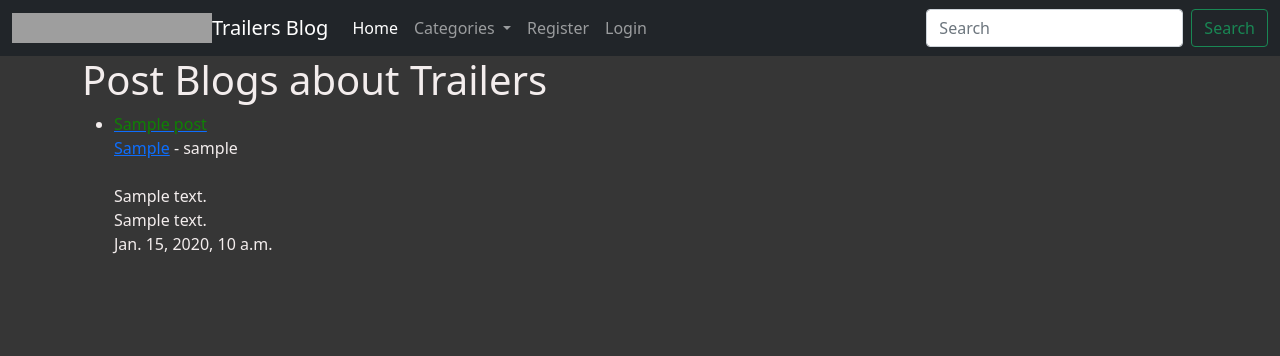
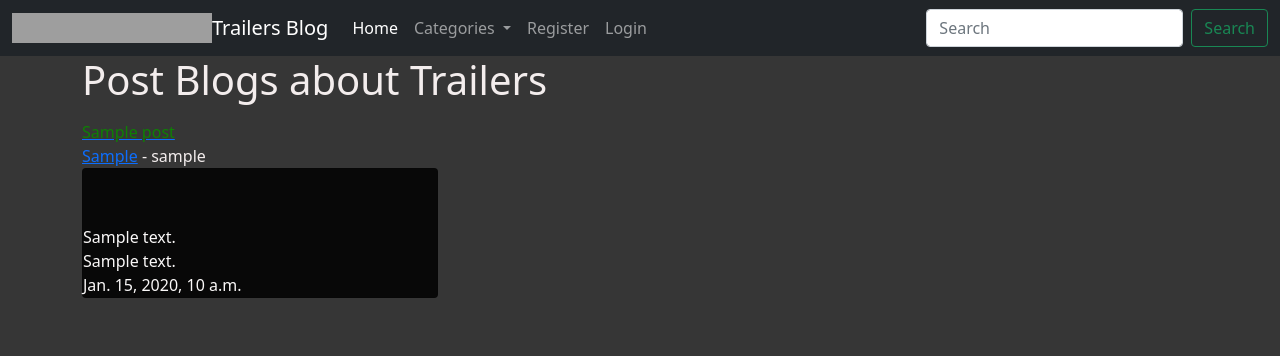
Before and after one commit to FabrizioAdi/Robinson-Trailers-Blog-M4, a Django app: page / in a window 1280 px wide. Shown: the top 356 px of the page. Run offline with Django 3.2, Linux system fonts and the light colour scheme; tables that the repository leaves empty hold one stand-in row (values such as "Sample post"); some libraries are stand-ins or nearby versions; grey boxes are pictures that could not be loaded.

Commit message:
Create a black frame around images and description

```diff
--- a/static/css/style.css
+++ b/static/css/style.css
@@ -3,10 +3,20 @@ body {
     color: rgb(243, 237, 237);
 }
 
-.image {
+.image-container {
     position: relative;
+}
+
+.masthead-image {
+    position: relative;
+    overflow: hidden;
 }
 
 figcaption {
     color:rgb(15, 128, 5)
 }
+
+.card {
+    background-color: rgb(8, 8, 8);
+    color: rgb(250, 248, 248);
+}
--- a/templates/home.html
+++ b/templates/home.html
@@ -5,15 +5,17 @@
 
 
 <h1>Post Blogs about Trailers</h1>
-
-<ul>
+<div class="col-12 mt-3 left">
+    <div class="row">
     {% for post in object_list %}
 <!-- pk-primary key, unique key for post -->
-    <li><a href="{% url 'post-detail' post.pk %}"><figcaption>{{ post.title }}</figcaption></a>
+        <div><a href="{% url 'post-detail' post.pk %}"><figcaption>{{ post.title }}</figcaption></a>
         <a href="{% url 'category' post.category %}">{{ post.category }}</a>
-        - {{ post.author }}<br/>
-
-        <div class="image col-sm-6 col-md-4">
+        - {{ post.author }}<br/></div>
+        <div class="col-md-4">
+            <div class="card mb-4">
+                <div class="card-body">
+                    <div class="image-container">
             {% if "placeholder" in post.featured_image.url %}
             <img class="card-img-top"
                 src="https://codeinstitute.s3.amazonaws.com/fullstack/blog/default.jpg">
@@ -21,9 +23,13 @@
             <img class="card-img-top" src=" {{ post.featured_image.url }}">
             {% endif %}
             </div>
+            </div>
+
     {{ post.excerpt|slice:":200"|safe }}<br/>
     {{ post.body|slice:":200"|safe }}<br/>
     {{ post.created_on}}
+    </div>
+    </div>
 
 <!-- Link to edit and delete post -->
     <small>
@@ -35,9 +41,8 @@
         {% endif %}
 
     </small>
-</li>
 {% endfor %}
-</ul>
-
+</div>
+</div>
 
 {% endblock %}
--- a/templates/post_detail.html
+++ b/templates/post_detail.html
@@ -24,6 +24,7 @@
     {% else %}
     <img src=" {{ post.featured_image.url }}" width="100%">
     {% endif %}
+    </div>
 
 {{ post.excerpt|safe }}<br/>
 <hr>
@@ -41,7 +42,7 @@
     <button type="submmit", name="post_id", value="{{ post.id }}", class="btn btn-primary btn-sm">Like</button>
     {{ total_likes }} - likes
 </form>
-</div>
+
 <!-- <i class="fa-solid fa-thumbs-up"></i> -->
 
 {% endblock %}
```
